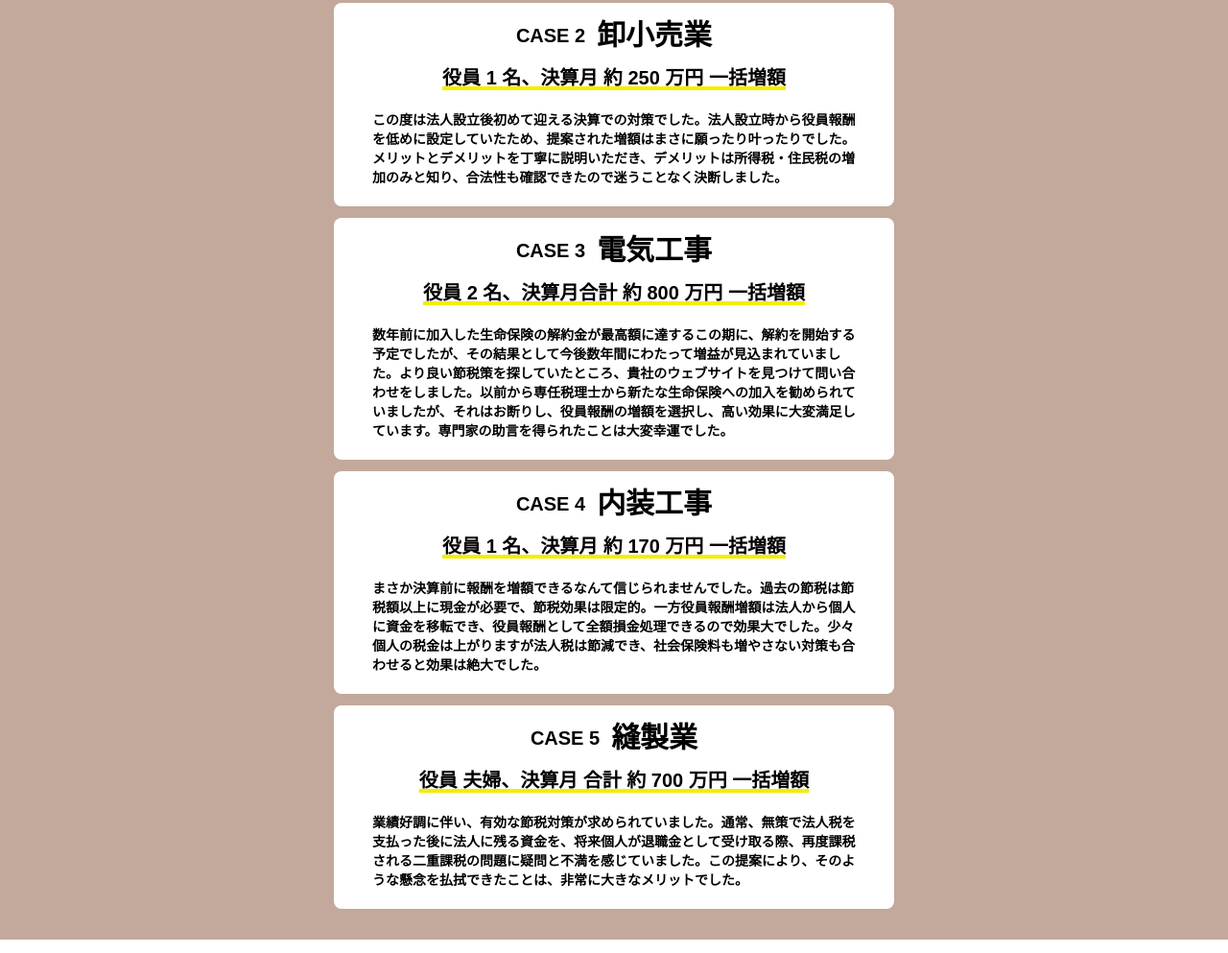
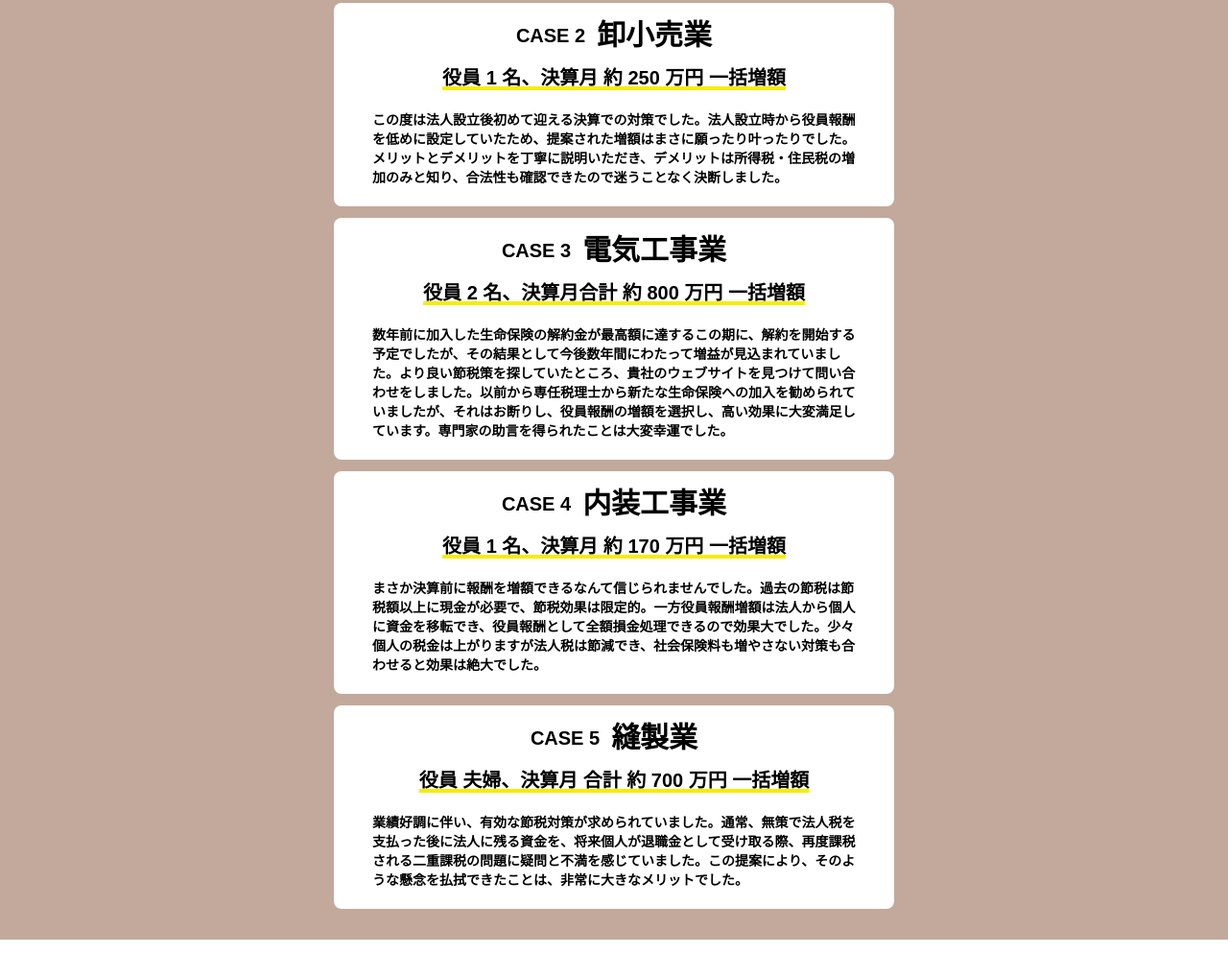
Before and after one commit to kui-pirukuru/mirai-map-yakuin-lp, an Astro site: page / in a window 1280 px wide. Shown: the part 5447-6440 px from the top of the page at 96% size. Built offline with nearby package versions, Linux system fonts and the light colour scheme; Astro itself is replaced by a stand-in of ours; a web font is replaced by a local one.

```diff
--- a/src/components/Item07.astro
+++ b/src/components/Item07.astro
@@ -29,14 +29,14 @@
 		/>
 		<Item
 			caseNo={3}
-			title1="電気工事"
+			title1="電気工事業"
 			title2="をされている経営者様"
 			subtitle="役員 2 名、決算月合計 約 800 万円 一括増額"
 			text="数年前に加入した生命保険の解約金が最高額に達するこの期に、解約を開始する予定でしたが、その結果として今後数年間にわたって増益が見込まれていました。より良い節税策を探していたところ、貴社のウェブサイトを見つけて問い合わせをしました。以前から専任税理士から新たな生命保険への加入を勧められていましたが、それはお断りし、役員報酬の増額を選択し、高い効果に大変満足しています。専門家の助言を得られたことは大変幸運でした。"
 		/>
 		<Item
 			caseNo={4}
-			title1="内装工事"
+			title1="内装工事業"
 			title2="をされている経営者様"
 			subtitle="役員 1 名、決算月 約 170 万円 一括増額"
 			text="まさか決算前に報酬を増額できるなんて信じられませんでした。過去の節税は節税額以上に現金が必要で、節税効果は限定的。一方役員報酬増額は法人から個人に資金を移転でき、役員報酬として全額損金処理できるので効果大でした。少々個人の税金は上がりますが法人税は節減でき、社会保険料も増やさない対策も合わせると効果は絶大でした。"
```
